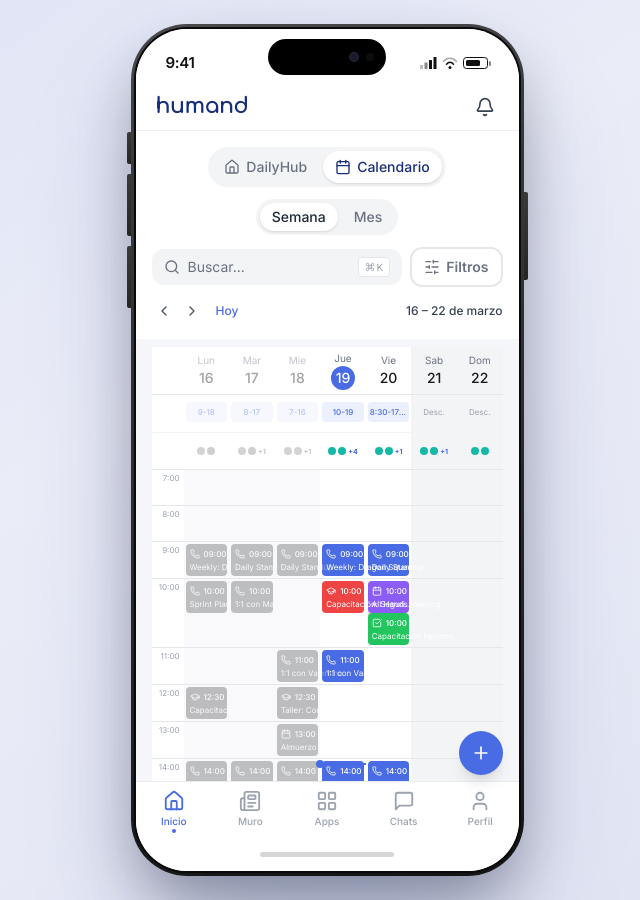
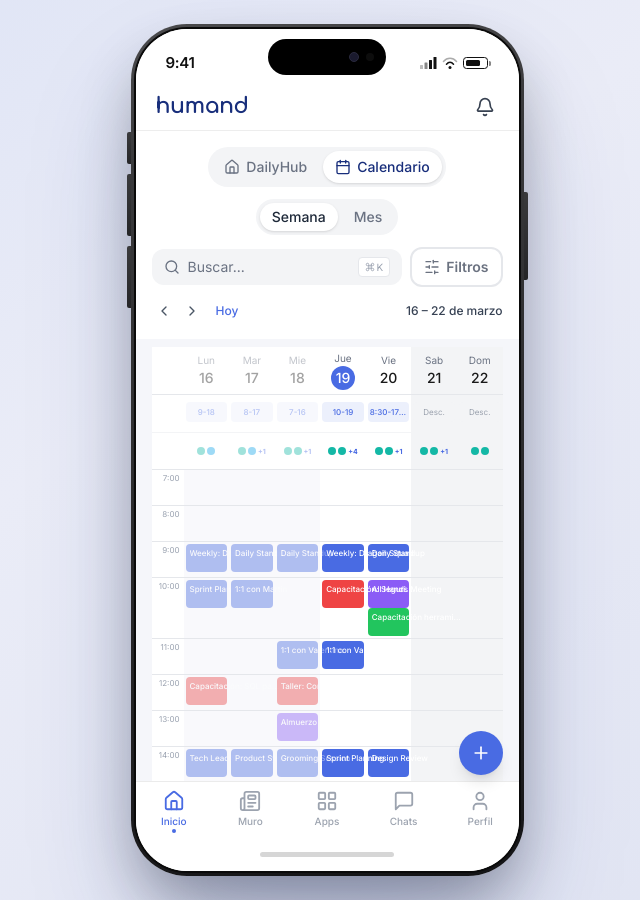
Before and after one commit to fgorostiaga-hu/huckaton-daily-hub-mobile, a Next.js app: page / in a window 1280 px wide. Both pictures are taken after a click on the button "Calendario". Shown: the whole page, without its empty margins (313-953 px from the left). Built offline with nearby package versions, Linux system fonts and the light colour scheme.

Commit message:
fix: ui changes

```diff
--- a/components/bottom-sheets/event-detail-sheet.tsx
+++ b/components/bottom-sheets/event-detail-sheet.tsx
@@ -51,7 +51,7 @@ export function EventDetailSheet({ event }: EventDetailSheetProps) {
         return (
           <button
             className="w-full py-3 rounded-xl text-white font-medium flex items-center justify-center gap-2"
-            style={{ backgroundColor: '#22C55E' }}
+            style={{ backgroundColor: '#496BE3' }}
           >
             <CheckSquare className="w-5 h-5" />
             Ir a la tarea en onboarding
@@ -61,7 +61,7 @@ export function EventDetailSheet({ event }: EventDetailSheetProps) {
         return (
           <button
             className="w-full py-3 rounded-xl text-white font-medium"
-            style={{ backgroundColor: '#EC4899' }}
+            style={{ backgroundColor: '#496BE3' }}
           >
             Felicitar
           </button>
@@ -70,7 +70,7 @@ export function EventDetailSheet({ event }: EventDetailSheetProps) {
         return (
           <button
             className="w-full py-3 rounded-xl text-white font-medium"
-            style={{ backgroundColor: '#EAB308' }}
+            style={{ backgroundColor: '#496BE3' }}
           >
             Felicitar
           </button>
@@ -86,7 +86,7 @@ export function EventDetailSheet({ event }: EventDetailSheetProps) {
         return (
           <button
             className="w-full py-3 rounded-xl text-white font-medium flex items-center justify-center gap-2"
-            style={{ backgroundColor: '#EF4444' }}
+            style={{ backgroundColor: '#496BE3' }}
           >
             <ExternalLink className="w-5 h-5" />
             Ver capacitación
--- a/components/bottom-sheets/videocall-sheet.tsx
+++ b/components/bottom-sheets/videocall-sheet.tsx
@@ -134,7 +134,7 @@ export function VideocallSheet({ event, onClose }: VideocallSheetProps) {
       {/* Join button */}
       <button
         className="w-full py-4 rounded-xl text-white font-semibold flex items-center justify-center gap-2 text-lg"
-        style={{ backgroundColor: '#22C55E' }}
+        style={{ backgroundColor: '#496BE3' }}
       >
         <Video className="w-5 h-5" />
         Unirse ahora
--- a/components/calendar/month-view.tsx
+++ b/components/calendar/month-view.tsx
@@ -67,7 +67,7 @@ export function MonthView() {
   // Get cell background color - more distinct colors
   const getCellBg = (day: Date, isPast: boolean) => {
     const holiday = isHoliday(day);
-    if (holiday) return isPast ? '#FEF9C366' : '#FDE04766'; // Yellow with opacity for holidays
+    if (holiday) return isPast ? '#FACC1533' : '#FACC154D'; // Bright yellow, 30% opacity for holidays
     if (isWeekend(day)) return isPast ? '#E0E7FF' : '#C7D2FE'; // Indigo/blue for weekends
     return isPast ? '#F3F4F6' : '#FFFFFF'; // White for workdays, gray for past
   };
--- a/components/calendar/week-view.tsx
+++ b/components/calendar/week-view.tsx
@@ -2,7 +2,6 @@
 
 import { addDays, getDay, isWeekend, startOfWeek } from "date-fns";
 import { useEffect, useMemo, useRef, useState } from "react";
-import { CategoryIcon } from "@/components/ui/category-icon";
 import { useApp } from "@/lib/context";
 import {
 	categoryColors,
@@ -37,6 +36,7 @@ export function WeekView() {
 	const [currentTime, setCurrentTime] = useState(new Date());
 	const tbodyRef = useRef<HTMLTableSectionElement>(null);
 	const [tbodyOffsetTop, setTbodyOffsetTop] = useState(0);
+	const [timeIndicatorTop, setTimeIndicatorTop] = useState(-1);
 
 	useEffect(() => {
 		const interval = setInterval(() => {
@@ -46,10 +46,21 @@ export function WeekView() {
 	}, []);
 
 	useEffect(() => {
-		if (tbodyRef.current) {
-			setTbodyOffsetTop(tbodyRef.current.offsetTop);
+		if (!tbodyRef.current) return;
+		setTbodyOffsetTop(tbodyRef.current.offsetTop);
+
+		const hour = currentTime.getHours();
+		const minute = currentTime.getMinutes();
+		const hourIndex = hour - 7;
+		const rows = tbodyRef.current.rows;
+		if (hourIndex >= 0 && hourIndex < rows.length) {
+			const row = rows[hourIndex];
+			const rowOffsetInTbody = row.offsetTop - tbodyRef.current.offsetTop;
+			setTimeIndicatorTop(rowOffsetInTbody + (minute / 60) * row.offsetHeight);
+		} else {
+			setTimeIndicatorTop(-1);
 		}
-	}, [density]);
+	}, [density, currentTime]);
 
 	const weekStart = startOfWeek(selectedDate, { weekStartsOn: 1 });
 	const allWeekDays = Array.from({ length: 7 }, (_, i) =>
@@ -150,15 +161,8 @@ export function WeekView() {
 	};
 
 	// Current time indicator
-	const currentHour = currentTime.getHours();
-	const currentMinute = currentTime.getMinutes();
 	const isCurrentWeek = weekDays.some((d) => isTodayDate(d));
 	const todayIndex = weekDays.findIndex((d) => isTodayDate(d));
-	const timeIndicatorTop =
-		currentHour >= 7 && currentHour <= 20
-			? (currentHour - 7) * eventMinHeight +
-				(currentMinute / 60) * eventMinHeight
-			: -1;
 
 	if (activeFilters.size === 0) {
 		return (
@@ -341,7 +345,7 @@ export function WeekView() {
 									key={i}
 									className={cn(
 										"py-2 align-middle overflow-hidden",
-										isPast && !isTodayDate(day) && "opacity-40 grayscale",
+										isPast && !isTodayDate(day) && "opacity-40",
 									)}
 									style={{ backgroundColor: getColumnBg(day) }}
 								>
@@ -400,7 +404,7 @@ export function WeekView() {
 										key={dayIndex}
 										className={cn(
 											"border-t border-gray-200 p-0.5 align-top",
-											isPast && !isTodayDate(day) && "opacity-40 grayscale",
+											isPast && !isTodayDate(day) && "opacity-40",
 										)}
 										style={{
 											height: eventMinHeight,
@@ -429,19 +433,9 @@ export function WeekView() {
 															minHeight: eventMinHeight - 8,
 														}}
 													>
-														<div className="flex items-center gap-1">
-															<CategoryIcon
-																category={event.category}
-																size={10}
-																className="text-white shrink-0"
-															/>
-															<span className="font-medium">
-																{event.startTime}
-															</span>
-														</div>
-														<span className="truncate leading-tight">
-															{displayName}
-														</span>
+													<span className="truncate leading-tight font-medium">
+														{displayName}
+													</span>
 													</button>
 												);
 											})}
```
